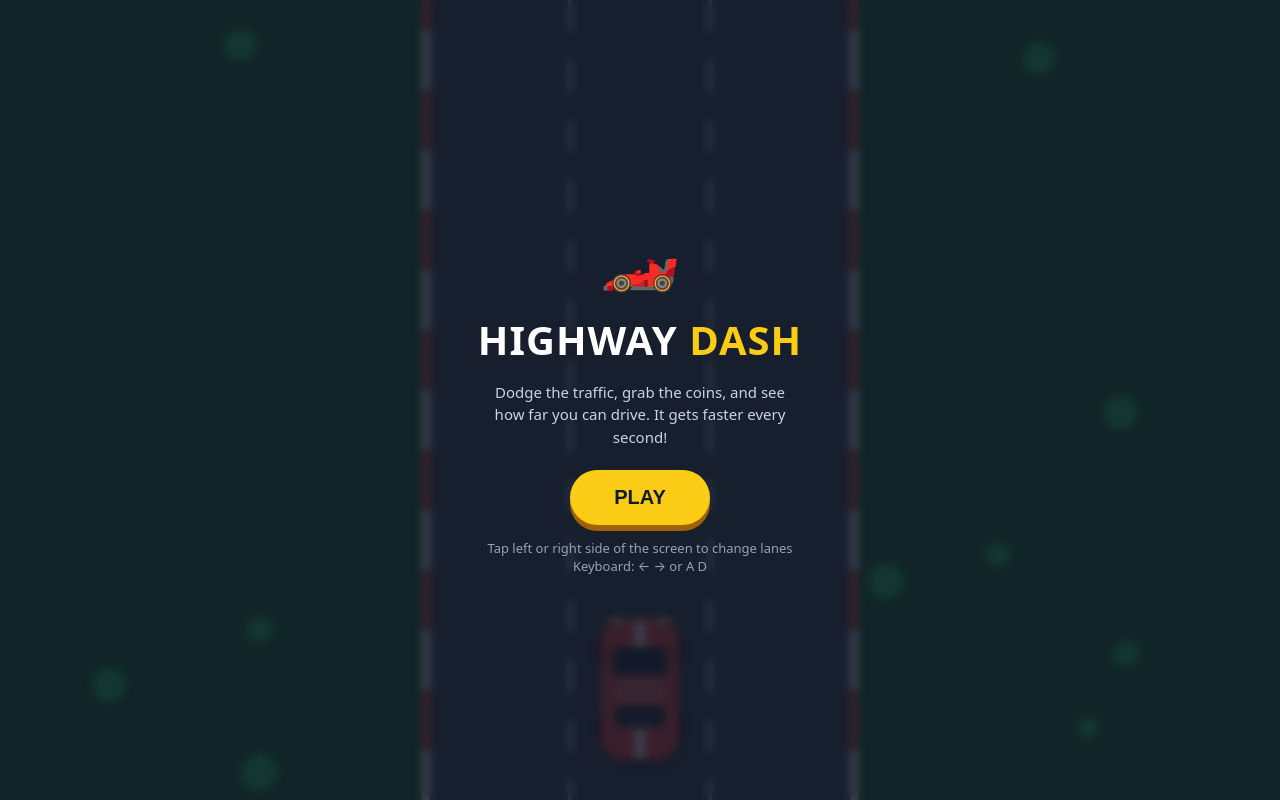
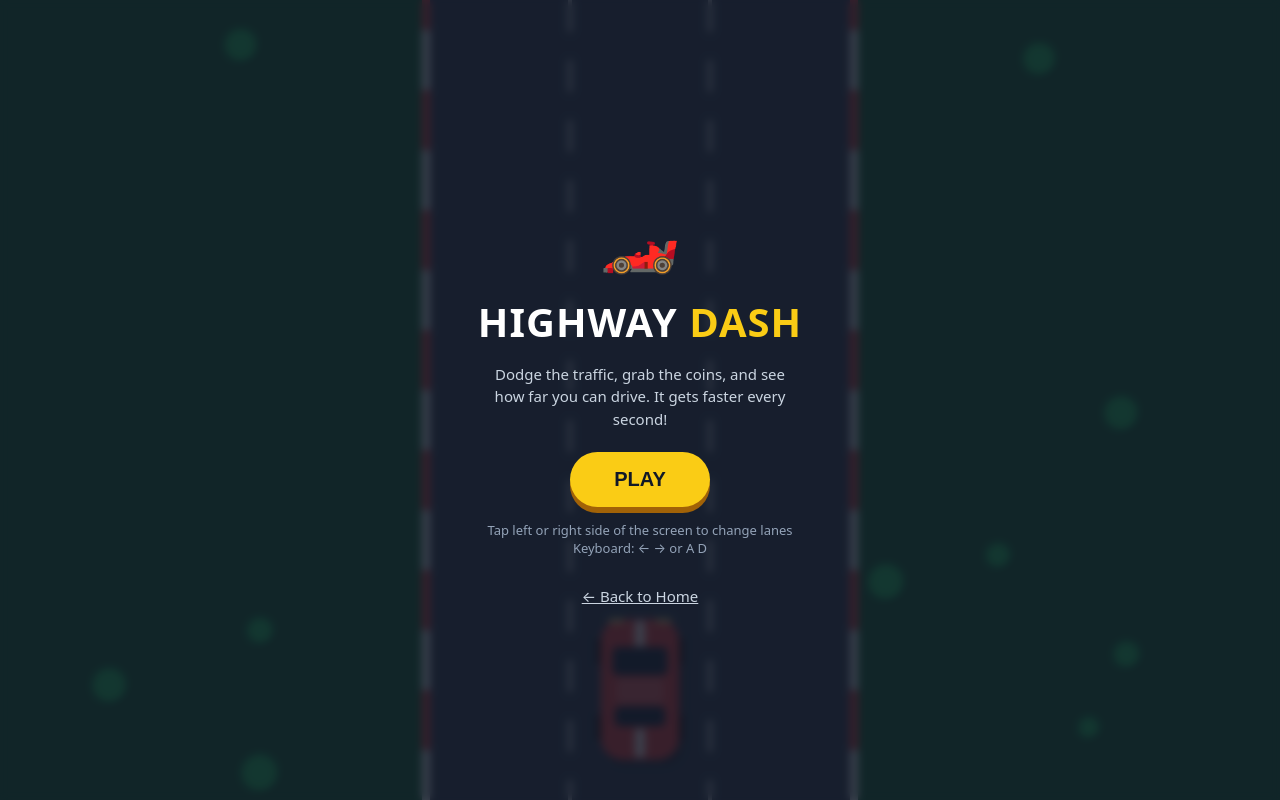
Before and after one commit to puppalamahanth-sys/puppalamahanth.github.io, a plain HTML site: page highway.html in a window 1280 px wide. Drawn offline with Linux system fonts and the light colour scheme.

Commit message:
Update highway.html

```diff
--- a/highway.html
+++ b/highway.html
@@ -119,7 +119,8 @@
   <button class="big-btn" id="startBtn">PLAY</button>
   <p class="controls">Tap left or right side of the screen to change lanes<br>Keyboard: ← → or A D</p>
   <p class="sub" id="bestStart"></p>
-</div>
+ <a href="index.html" class="sub" style="text-decoration: underline;">← Back to Home</a>
+  </div>
 
 <div class="screen hidden" id="pauseScreen">
   <h1>PAUSED</h1>
```
